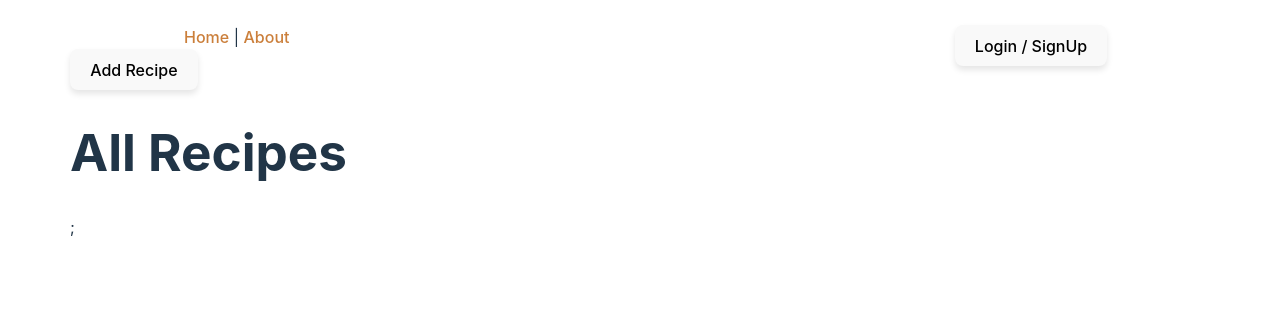
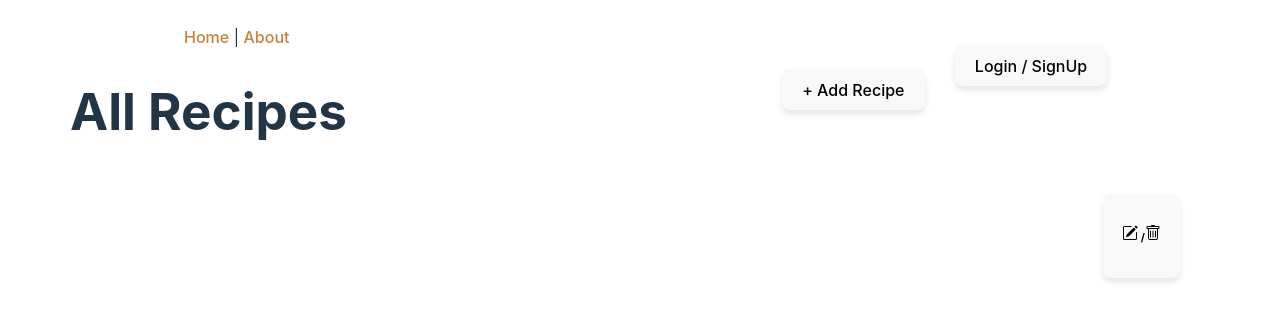
Before and after one commit to dayane112/CapStone-Recipe---Frontend, a React (Vite) app: page /allrecipe in a window 1280 px wide. Shown: the top 320 px of the page. Built offline with nearby package versions, Linux system fonts and the light colour scheme.

Commit message:
Add edit/delete icon for the button from bootstrap

```diff
--- a/src/App.jsx
+++ b/src/App.jsx
@@ -5,7 +5,7 @@
 import About from './pages/About';
 import AllRecipe from './pages/AllRecipe';
 import AddRecipe from './pages/AddRecipe';
-import EditDeleteRecipe from './pages/EditDelete';
+import Edit_Delete_Recipe from './pages/EditDelete';
 // import './App.css'
 
 function App() {
@@ -19,7 +19,7 @@
         <Route path="/about" element={<About />} />
         <Route path="/allrecipe" element={<AllRecipe />} />
         <Route path='/addrecipe' element={<AddRecipe />} />
-        <Route path='/addrecipe' element={<EditDeleteRecipe />} />
+        <Route path='/Edit_Delete_Recipe' element={<Edit_Delete_Recipe />} />
       </Routes>
 
 
--- a/src/pages/AllRecipe.jsx
+++ b/src/pages/AllRecipe.jsx
@@ -1,5 +1,6 @@
 import { useNavigate } from "react-router-dom";
 import NavBar from "../components/Nav";
+import '../styles/AllRecipeStyle.css'
 
 function AllRecipe() {
 
@@ -9,11 +10,25 @@
         nav('/addrecipe')
     }
 
+    function handleEditClick(e) {
+        nav('/Edit_Delete_Recipe')
+    }
+
     return (
         <>
             <NavBar />
-            <button onClick={handleClick} className="addRecipe">Add Recipe</button>
-            <h1>All Recipes</h1>;
+            <button onClick={handleClick} className="addRecipe"> + Add Recipe</button>
+            <h1>All Recipes</h1>
+
+            <button onClick={handleEditClick} className="editDelete"><h6>
+                <svg className="edit" xmlns="http://www.w3.org/2000/svg" width="16" height="16" fill="currentColor" class="bi bi-pencil-square" viewBox="0 0 16 16">
+                    <path d="M15.502 1.94a.5.5 0 0 1 0 .706L14.459 3.69l-2-2L13.502.646a.5.5 0 0 1 .707 0l1.293 1.293zm-1.75 2.456-2-2L4.939 9.21a.5.5 0 0 0-.121.196l-.805 2.414a.25.25 0 0 0 .316.316l2.414-.805a.5.5 0 0 0 .196-.12l6.813-6.814z" />
+                    <path fill-rule="evenodd" d="M1 13.5A1.5 1.5 0 0 0 2.5 15h11a1.5 1.5 0 0 0 1.5-1.5v-6a.5.5 0 0 0-1 0v6a.5.5 0 0 1-.5.5h-11a.5.5 0 0 1-.5-.5v-11a.5.5 0 0 1 .5-.5H9a.5.5 0 0 0 0-1H2.5A1.5 1.5 0 0 0 1 2.5z" />
+                </svg> /
+                <svg xmlns="http://www.w3.org/2000/svg" width="16" height="16" fill="currentColor" class="bi bi-trash" viewBox="0 0 16 16">
+                    <path d="M5.5 5.5A.5.5 0 0 1 6 6v6a.5.5 0 0 1-1 0V6a.5.5 0 0 1 .5-.5m2.5 0a.5.5 0 0 1 .5.5v6a.5.5 0 0 1-1 0V6a.5.5 0 0 1 .5-.5m3 .5a.5.5 0 0 0-1 0v6a.5.5 0 0 0 1 0z" />
+                    <path d="M14.5 3a1 1 0 0 1-1 1H13v9a2 2 0 0 1-2 2H5a2 2 0 0 1-2-2V4h-.5a1 1 0 0 1-1-1V2a1 1 0 0 1 1-1H6a1 1 0 0 1 1-1h2a1 1 0 0 1 1 1h3.5a1 1 0 0 1 1 1zM4.118 4 4 4.059V13a1 1 0 0 0 1 1h6a1 1 0 0 0 1-1V4.059L11.882 4zM2.5 3h11V2h-11z" />
+                </svg></h6></button>
         </>
     )
 }
--- a/src/pages/EditDelete.jsx
+++ b/src/pages/EditDelete.jsx
@@ -2,7 +2,7 @@
 import { useState } from "react";
 import '../styles/recipeStyle.css'
 
-function EditDeleteRecipe() {
+function Edit_Delete_Recipe() {
     const [category, setCategory] = useState('');
 
     const handleCategoryChange = (category) => {
@@ -65,4 +65,4 @@
     )
 }
 
-export default EditDeleteRecipe;
+export default Edit_Delete_Recipe;
--- /dev/null
+++ b/src/styles/AllRecipeStyle.css
@@ -0,0 +1,9 @@
+.editDelete {
+    /* padding: .2px 10px 10px 10px; */
+    padding-top: .5%;
+    border: none;
+}
+
+.edit {
+
+}
--- a/src/styles/recipeStyle.css
+++ b/src/styles/recipeStyle.css
@@ -51,7 +51,7 @@
     /* margin-right: 60px; */
 }
 
-button.save {
+button {
     /* display: block; */
     margin-top: 20px;
     margin-right: 30px;
```
